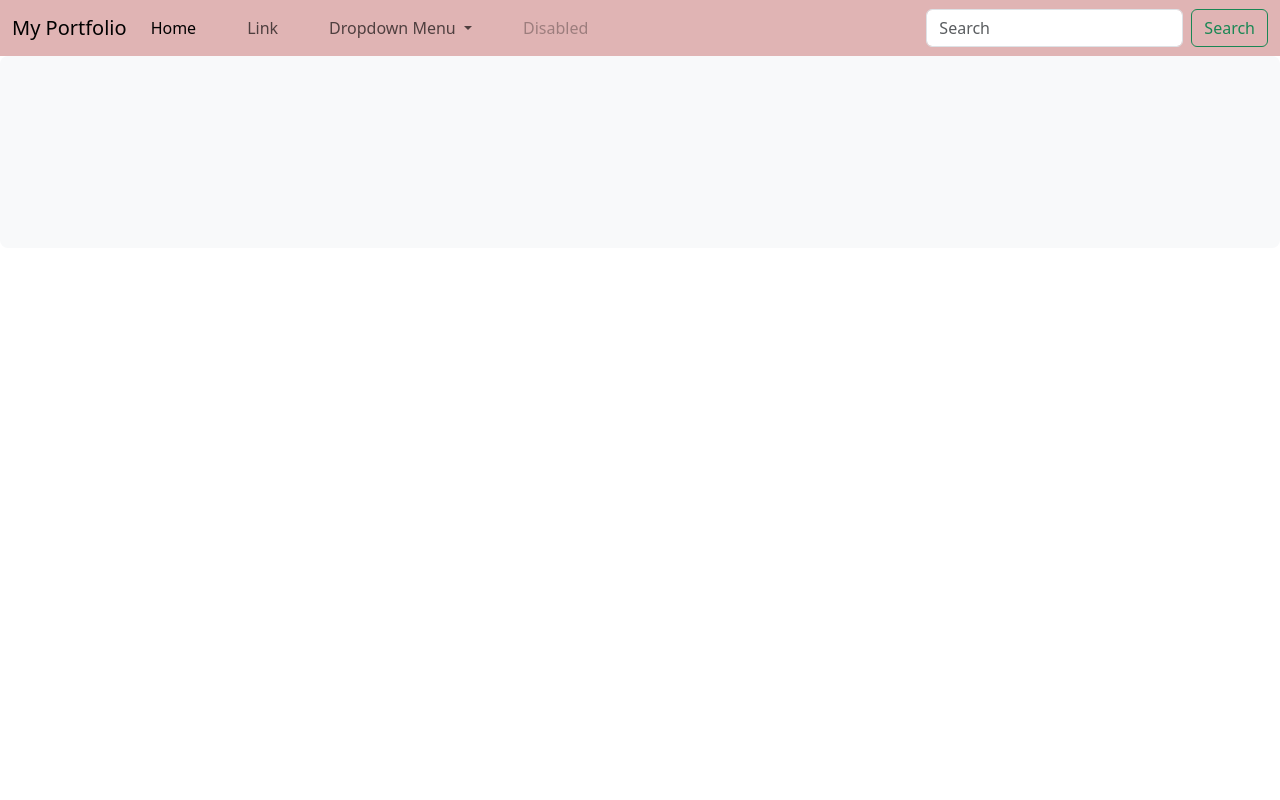
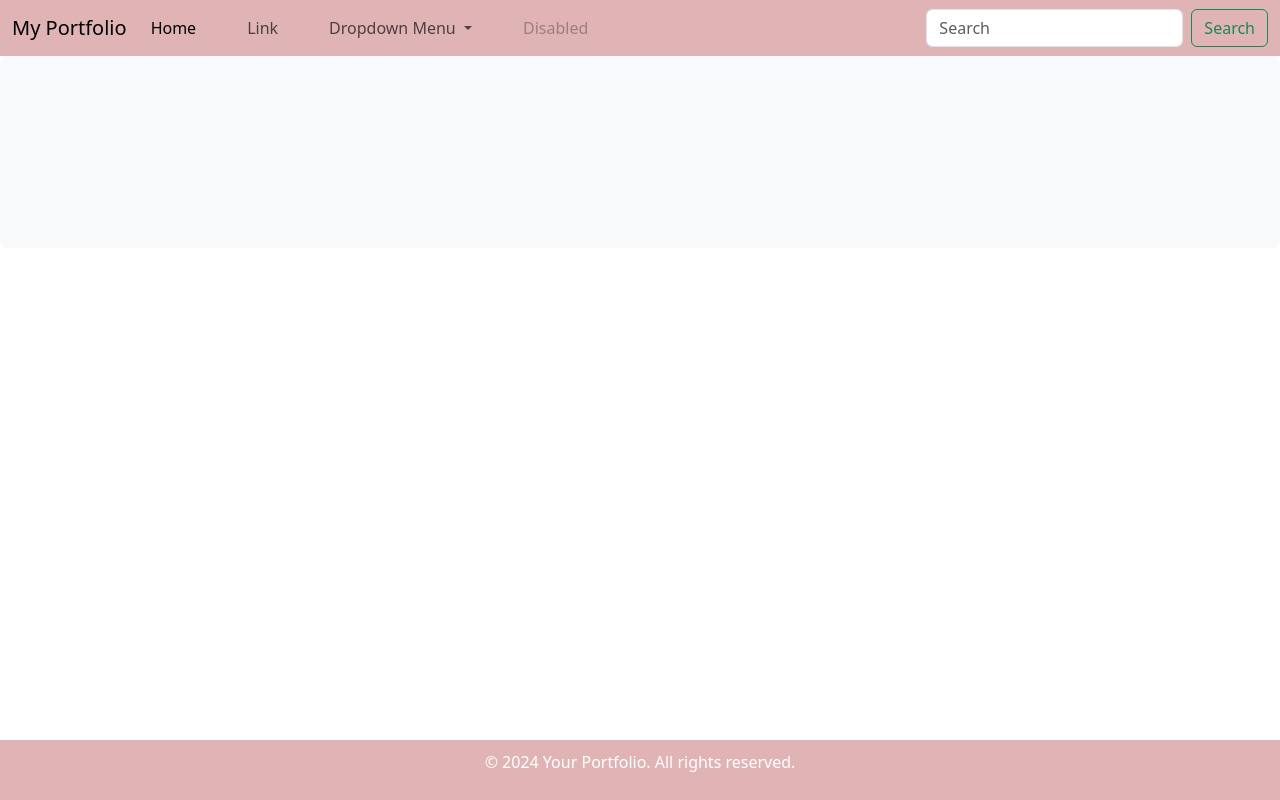
Before and after one commit to hamdishh/bootstrappy-portfolio, a plain HTML site: page challenge/index.html in a window 1280 px wide. Drawn offline with nearby package versions, Linux system fonts and the light colour scheme.

Commit message:
added styling to bootstrap footer

```diff
--- a/challenge/index.html
+++ b/challenge/index.html
@@ -13,8 +13,19 @@
     }
     /* Space between navbar items */
     .navbar-nav .nav-link {
-            margin-right: 35px; /* Adjust the margin as needed */
+            margin-right: 35px; /* adjusting pacing between navbar links */
         }
+/* Overriding css embedded in bootstrap */
+footer {
+            position: fixed;
+            bottom: 0;
+            width: 100%;
+            background-color: #e0b4b4;
+            text-align: center;
+            color: white;
+            padding: 10px 0; /* padding for the footer content */
+        }
+
 </style>
 </head>
 <body>
@@ -61,5 +72,13 @@
  </div>
  <!-- Containers, Rows, and Cards -->
  <div-class="container-fluid"></div>
+
+<!-- Footer -->
+<footer style="background-color: #e0b4b4; text-align: center;">
+    <div>
+      <p style="color: white;">&copy; 2024 Your Portfolio. All rights reserved.</p>
+    </div>
+  </footer>
+
 </body>
 </html>
```
